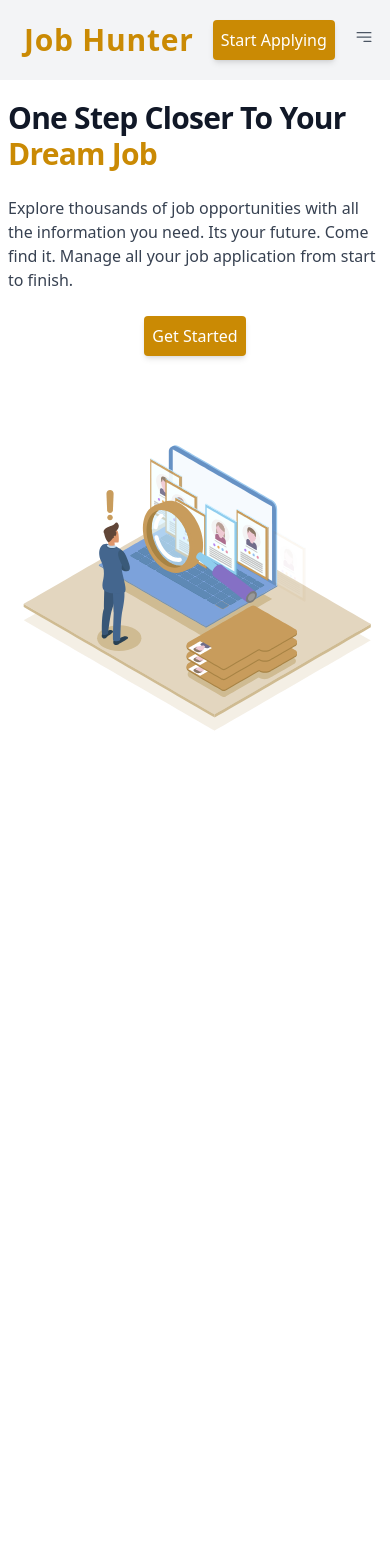
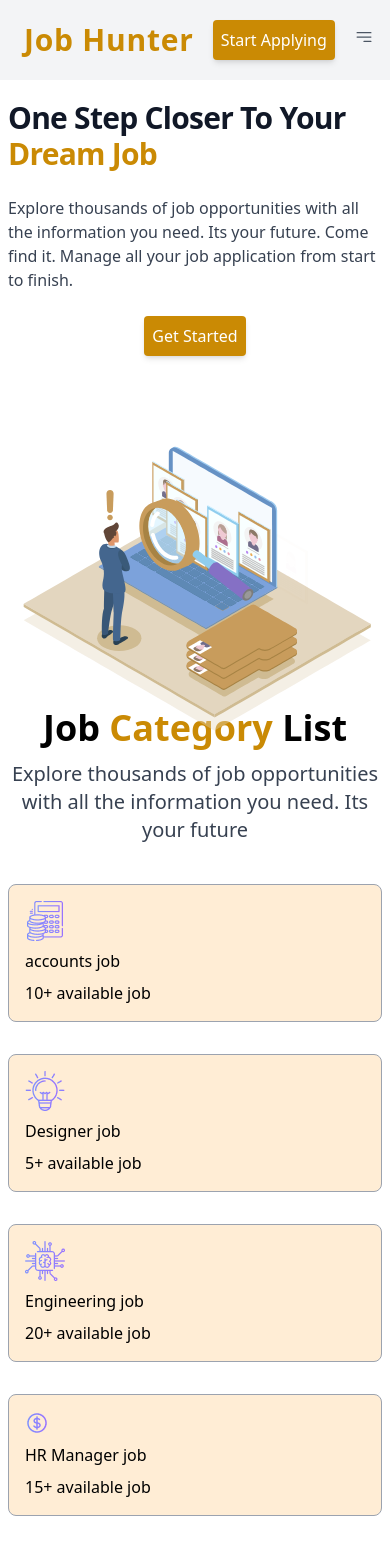
Before and after one commit to simanto789/job-hunter, a React (Vite) app: page / in a window 390 px wide. Before the commit the page ends 844 px from the top, so only its background shows below. Built offline with nearby package versions, Linux system fonts and the light colour scheme.

Commit message:
show job category dynamically in homepage and make responsive

```diff
--- a/public/categoryjob.json
+++ b/public/categoryjob.json
@@ -2,13 +2,13 @@
     {
       "id": 1,
       "logo": "/public/images/accounted.png",
-      "name": "accounts",
+      "name": "accounts job",
       "jobs_available": 10
     },
     {
       "id": 2,
       "logo": "/public/images/designer.png",
-      "name": "Designer",
+      "name": "Designer job",
       "jobs_available": 5
     },
     {
@@ -20,7 +20,7 @@
     {
       "id": 4,
       "logo": "/public/images/hrmanager.png",
-      "name": "HR Manager",
+      "name": "HR Manager job",
       "jobs_available": 15
     }
   ]
--- a/src/components/Home.jsx
+++ b/src/components/Home.jsx
@@ -1,11 +1,21 @@
-import React from 'react'
+import React, { useEffect, useState } from 'react'
 import Lottie from 'lottie-react'
 import banner from '../assets/banner.json'
 import { Link } from 'react-router-dom'
 
 const Home = () => {
+    const [categoryjob, setCategoryjob] = useState([])
+    useEffect(()=>{
+        fetch("categoryjob.json")
+        .then(res=>res.json())
+        .then(data=>setCategoryjob(data))
+    },[])
+
+
+
   return (
-    <div className='my-container flex flex-col items-center justify-between lg:flex-row'>
+   <>
+      <div className='my-container flex flex-col items-center justify-between lg:flex-row'>
       {/* Text Content */}
       <div className='mb-10 lg:max-w-lg  lg:pr-5 lg:mb-0'>
         <div className='max-w-xl mb-6 lg:mt-2'>
@@ -31,6 +41,26 @@ const Home = () => {
         </div>
       </div>
     </div>
+   {/* job category list */}
+    <div className='my-container'>
+        <div>
+           <h1 className='text-center text-4xl font-bold mt-12 mb-3'>Job <span className='inline-block text-yellow-600'>Category</span> List</h1>
+           <p className='text-center text-xl mt-2 mb-10 text-gray-700'>Explore thousands of job opportunities with all the information you need. Its your future</p>
+        </div>
+        <div className='grid grid-cols-1 lg:grid-cols-4 gap-8 my-5 mb-5 '>
+           {
+            categoryjob.map((category) =>(
+                <div className='border border-gray-400 rounded-lg p-4 bg-orange-100'>
+                    <img src={category.logo} alt="" />
+                    <p className='font-medium mt-2 mb-2'>{category.name}</p>
+                    <p>{category.jobs_available}+ available job</p>
+                </div>
+            ))
+           }
+        </div>
+    </div>
+
+   </>
   )
 }
 
```
